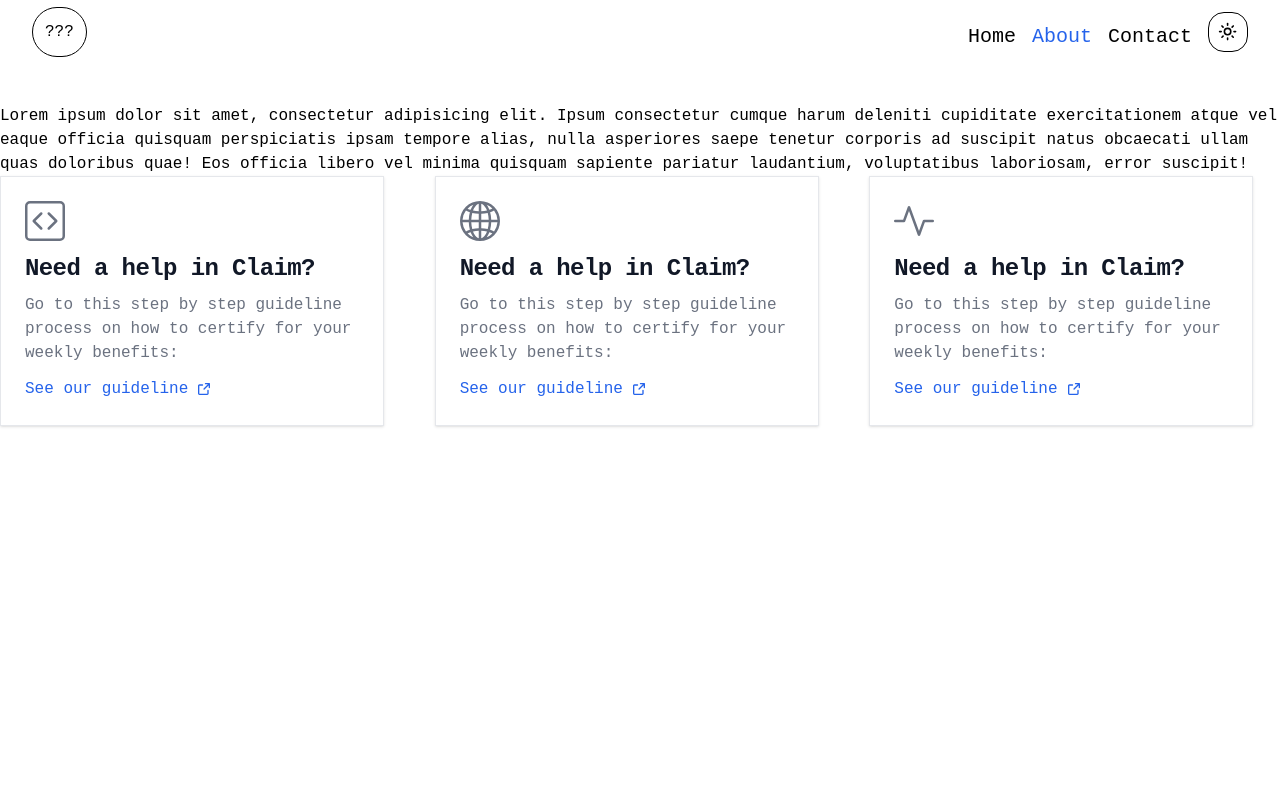
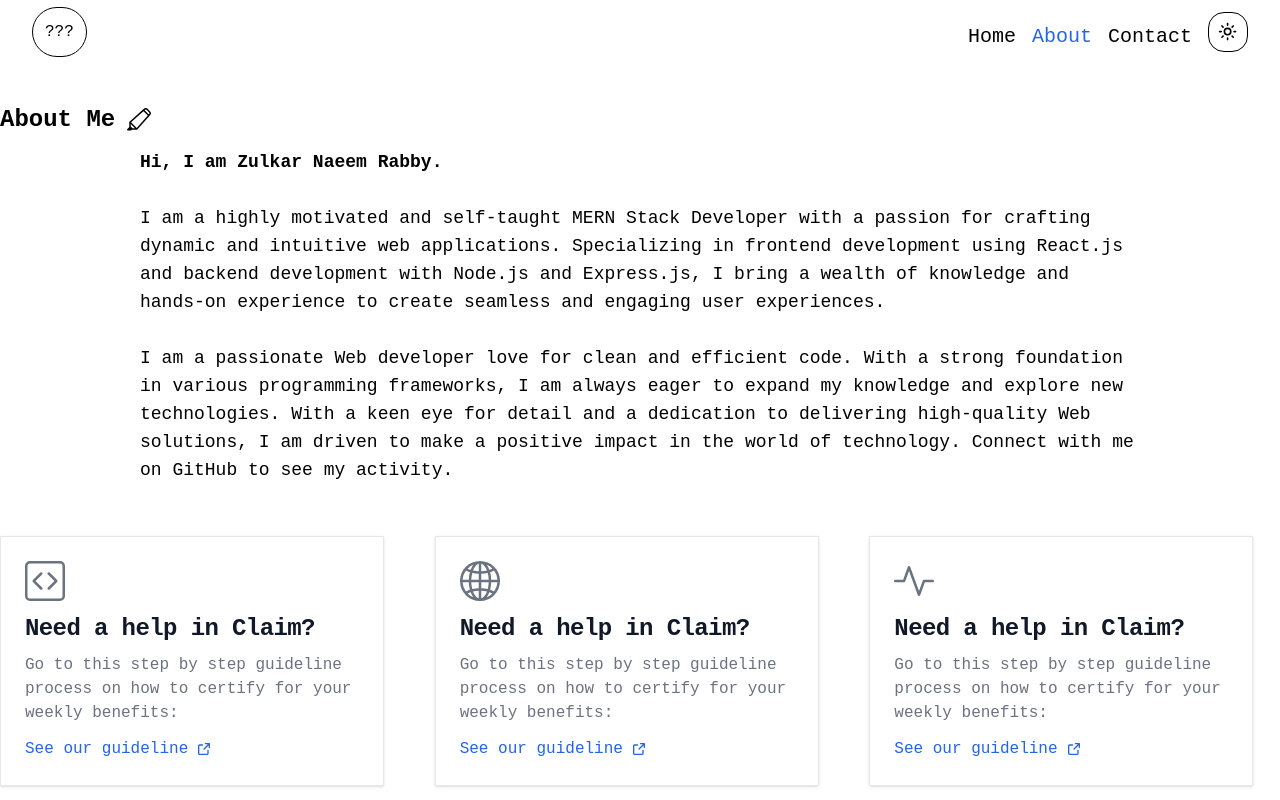
Before and after one commit to rabby-web/Rabby-Portfolio, a Next.js app: page /about in a window 1280 px wide. Shown: the top 800 px of the page. Built offline with nearby package versions, Linux system fonts and the light colour scheme.

Commit message:
about section ui create

```diff
--- a/src/app/page.tsx
+++ b/src/app/page.tsx
@@ -6,7 +6,9 @@ export default function Home() {
   return (
     <div className="">
       <Banner></Banner>
-      <AboutPage></AboutPage>
+      <div className="dark:bg-dark-bg-08">
+        <AboutPage></AboutPage>
+      </div>
       <Contact></Contact>
     </div>
   );
--- a/src/components/shared/AboutPage.tsx
+++ b/src/components/shared/AboutPage.tsx
@@ -1,20 +1,48 @@
 const AboutPage = () => {
   return (
-    <div className="max-w-7xl mx-auto py-10">
+    <div className="max-w-7xl mx-auto py-10 md:h-[56rem] h-[44rem] ">
       {/* about section */}
       <div>
-        <p>
-          Lorem ipsum dolor sit amet, consectetur adipisicing elit. Ipsum
-          consectetur cumque harum deleniti cupiditate exercitationem atque vel
-          eaque officia quisquam perspiciatis ipsam tempore alias, nulla
-          asperiores saepe tenetur corporis ad suscipit natus obcaecati ullam
-          quas doloribus quae! Eos officia libero vel minima quisquam sapiente
-          pariatur laudantium, voluptatibus laboriosam, error suscipit!
-        </p>
+        <div className="flex-1">
+          <h2 className="text-2xl font-semibold text-dark-01 dark:text-dark-03 flex items-center gap-3">
+            About Me
+            <svg
+              xmlns="http://www.w3.org/2000/svg"
+              width="24"
+              height="24"
+              fill="currentColor"
+              className="bi bi-highlighter"
+              viewBox="0 0 16 16"
+            >
+              <path
+                fill-rule="evenodd"
+                d="M11.096.644a2 2 0 0 1 2.791.036l1.433 1.433a2 2 0 0 1 .035 2.791l-.413.435-8.07 8.995a.5.5 0 0 1-.372.166h-3a.5.5 0 0 1-.234-.058l-.412.412A.5.5 0 0 1 2.5 15h-2a.5.5 0 0 1-.354-.854l1.412-1.412A.5.5 0 0 1 1.5 12.5v-3a.5.5 0 0 1 .166-.372l8.995-8.07zm-.115 1.47L2.727 9.52l3.753 3.753 7.406-8.254zm3.585 2.17.064-.068a1 1 0 0 0-.017-1.396L13.18 1.387a1 1 0 0 0-1.396-.018l-.068.065zM5.293 13.5 2.5 10.707v1.586L3.707 13.5z"
+              />
+            </svg>
+          </h2>
+          <p className="sm:text-base md:text-lg font-medium max-w-5xl mx-auto text-center md:text-left p-3 text-dark-01 dark:text-white">
+            <span className="font-semibold">Hi, I am Zulkar Naeem Rabby.</span>
+            <br />
+            <br />
+            I am a highly motivated and self-taught MERN Stack Developer with a
+            passion for crafting dynamic and intuitive web applications.
+            Specializing in frontend development using React.js and backend
+            development with Node.js and Express.js, I bring a wealth of
+            knowledge and hands-on experience to create seamless and engaging
+            user experiences. <br />
+            <br /> I am a passionate Web developer love for clean and efficient
+            code. With a strong foundation in various programming frameworks, I
+            am always eager to expand my knowledge and explore new technologies.
+            With a keen eye for detail and a dedication to delivering
+            high-quality Web solutions, I am driven to make a positive impact in
+            the world of technology. Connect with me on GitHub to see my
+            activity.
+          </p>
+        </div>
       </div>
 
       {/* card */}
-      <div className="grid grid-cols-1 md:grid-cols-2 lg:grid-cols-3 gap-6">
+      <div className="grid grid-cols-1 md:grid-cols-2 lg:grid-cols-3 gap-6 mt-10">
         <div className="max-w-sm p-6 bg-white border border-gray-200 rounded-lg shadow dark:bg-gray-900 dark:border-gray-800">
           <svg
             xmlns="http://www.w3.org/2000/svg"
```
